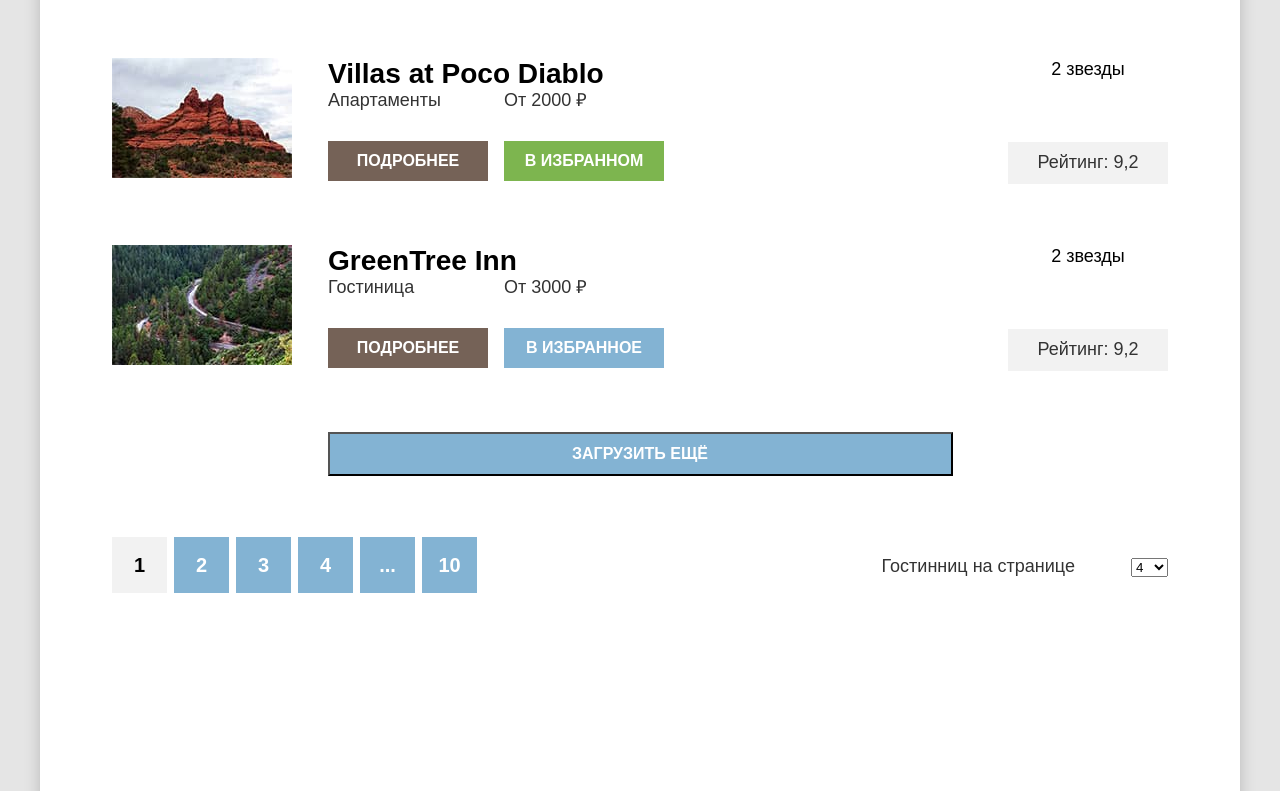
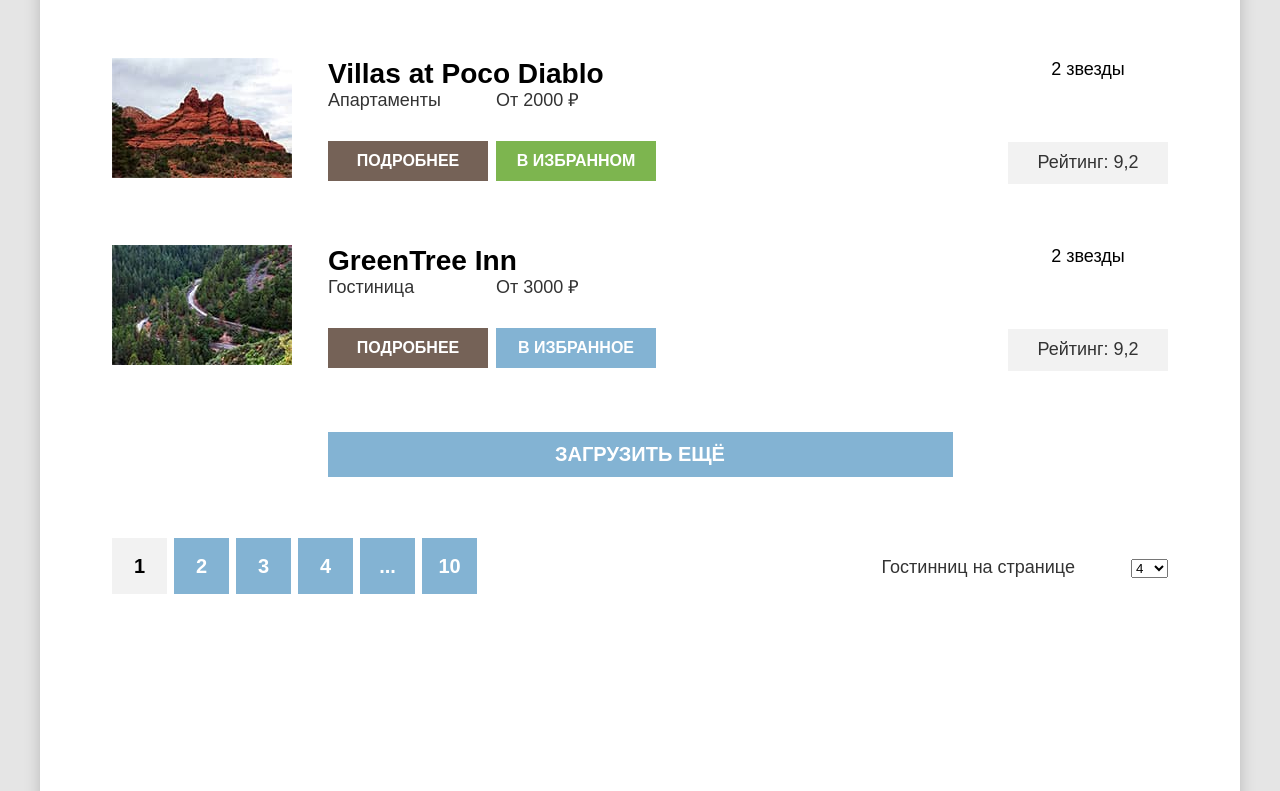
Before and after one commit to tenelli/1653551-sedona-32, a plain HTML site: page catalog.html in a window 1280 px wide. Shown: the part 947-1738 px from the top of the page. Drawn offline with Linux system fonts and the light colour scheme; a web font is replaced by a local one.

Commit message:
Вносит дополнительные правки

```diff
--- a/catalog.html
+++ b/catalog.html
@@ -246,7 +246,9 @@
               </div>
             </li>
           </ul>
-          <button class="sedona-decorative-btn load blue-btn" href="#">Загрузить ещё</button>
+          <p class="blue-btn sedona-decorative-btn load">
+            <a class="clear-underline blue-btn-link" href="#">Загрузить ещё</a>
+          </p>
           <div class="bottom-catalog">
             <ul class="pagination clear-list">
               <li class="pagination-item pagination-current">
--- a/css/styles.css
+++ b/css/styles.css
@@ -320,17 +320,19 @@ body {
   padding-bottom: 10px;
 }
 
-
 .catalog-btn {
   width: 160px;
 }
 
-.catalog-btn:first-of-type {
-  margin-right: 8px;
+.blue-btn {
+  background-color: #83B3D3;
 }
 
-.blue-btn {
-  background-color: #83B3D3;
+.blue-btn-link {
+  color: #FFFFFF;
+  font-weight: 700;
+  font-size: 20px;
+  line-height: 26px;
 }
 
 .selected-btn {
@@ -344,7 +346,6 @@ body {
 .footer-social-item {
   padding-right: 29px;
 }
-
 
 .footer-contacts-phone {
   font-size: 40px;
@@ -380,9 +381,6 @@ body {
 
 .breadcrumbs-link {
   color: #FFFFFF;
-}
-
-.breadcrumbs-link {
   font-size: 16px;
   line-height: 21px;
 }
@@ -448,11 +446,6 @@ body {
 
 .hotel-info {
   margin-left: 36px;
-}
-
-.name-and-stars {
-  display: flex;
-  justify-content: space-between;
 }
 
 .card-main {
@@ -532,6 +525,9 @@ body {
   display: flex;
 }
 
+.pagination-item {
+  margin-right: 7px;
+}
 
 .pagination-link {
   display: block;
@@ -544,7 +540,6 @@ body {
   line-height: 26px;
   padding-top: 15px;
   padding-bottom: 15px;
-  margin-right: 7px;
 }
 
 /*цвета с макета нормально не захватились, так понимаю, что эти*/
```
